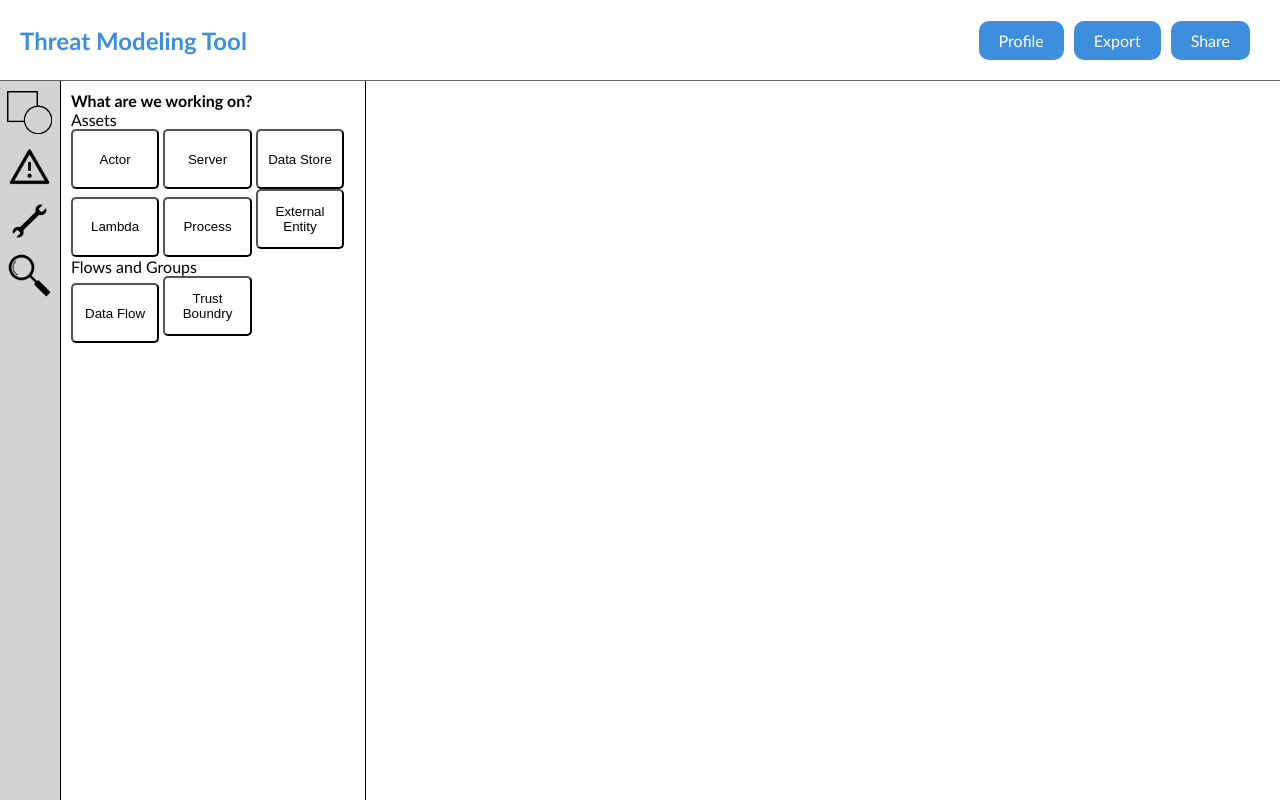
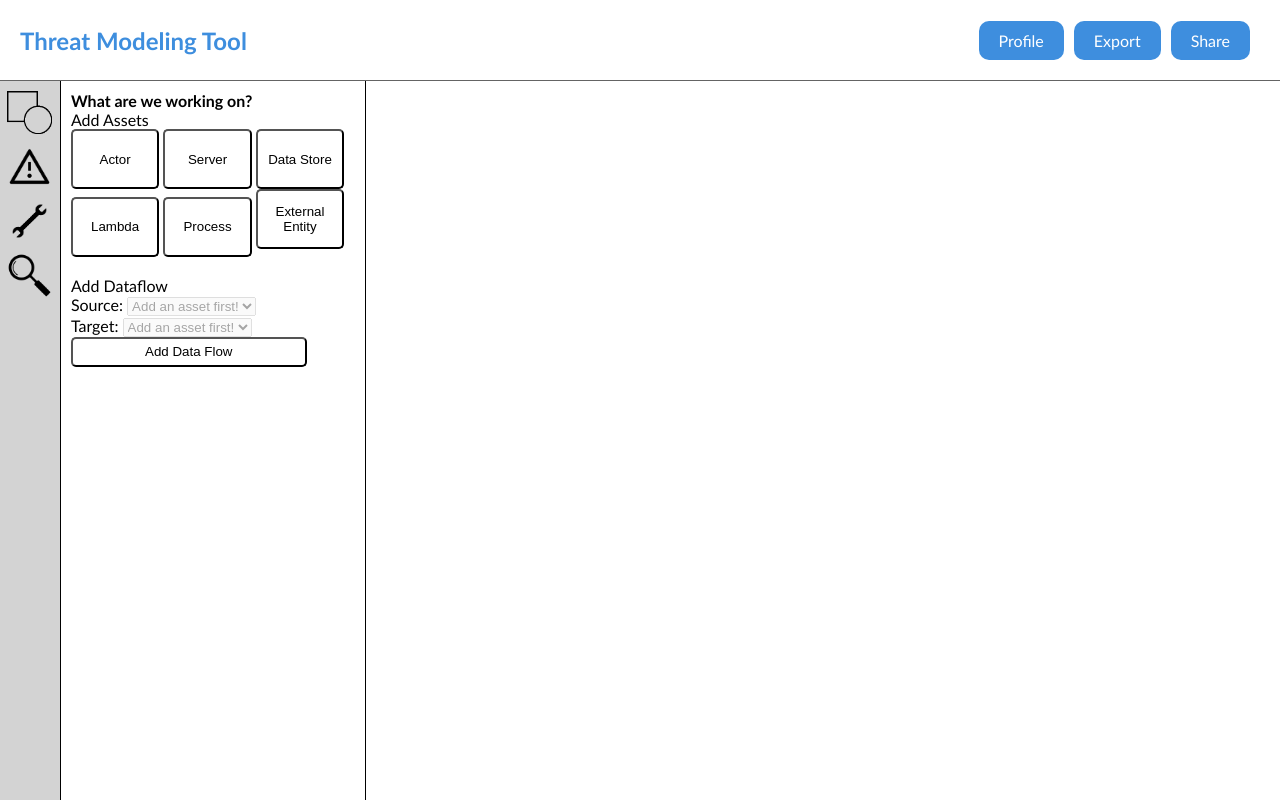
Before and after one commit to mrtoaf/nltm_tool-webapp, a Django app: page /pytm_web/asset_view/ in a window 1280 px wide. Run offline with Django 4.2, Linux system fonts and the light colour scheme.

Commit message:
LET THERE BE LINES
We have lines!! Between the assets!!

this took way too long to figure out

```diff
--- a/pytm_web/static/pytm_web.css
+++ b/pytm_web/static/pytm_web.css
@@ -135,8 +135,13 @@ h3 {
     width: 30%;
     background-color: white;
     border-radius: 5px;
-    /* padding: 10px; */
+}
 
+.dataflowButton {
+    height: 30px;
+    width: 80%;
+    background-color: white;
+    border-radius: 5px;
 }
 
 .asset {
--- a/pytm_web/templates/pytm_web/asset_viewer.html
+++ b/pytm_web/templates/pytm_web/asset_viewer.html
@@ -25,7 +25,7 @@
         <div id="assets" class="items">
             <b>What are we working on?</b>
             <br>
-            Assets
+            Add Assets
             <br>
             <button type="button" class="assetButton" onclick="addElement(this.innerHTML)">Actor</button>
             <button type="button" class="assetButton" onclick="addElement(this.innerHTML)">Server</button>
@@ -35,10 +35,24 @@
             <button type="button" class="assetButton" onclick="addElement(this.innerHTML)">Process</button>
             <button type="button" class="assetButton" onclick="addElement(this.innerHTML)">External Entity</button>
             <br>
-            Flows and Groups
             <br>
-            <button type="button" class="assetButton" onclick="addDataFlow(this.innerHTML)">Data Flow</button>
-            <button type="button" class="assetButton" onclick="addElement(this.innerHTML)">Trust Boundry</button>
+            Add Dataflow
+            <br>
+
+            <label for="source_dropdown">Source:</label>
+            <select name="source_dropdown" id="source_dropdown" disabled>
+                <option value="invalid">Add an asset first!</option>
+            </select>
+
+            <br>
+
+            <label for="target_dropdown">Target:</label>
+            <select name="target_dropdown" id="target_dropdown" disabled>
+                <option value="invalid">Add an asset first!</option>
+            </select>
+
+            <br>
+            <button type="button" class="dataflowButton" onclick="addDataFlow(this.innerHTML)">Add Data Flow</button>
         </div>
         <div id="threats" class="items" style="display: none;" >
             <b>What could go wrong?</b>
@@ -62,7 +76,6 @@
     // TODO probably don't do this
     var nodes = [];
     var links = [];
-    var arrows = [];
     var node_count = 0;
     var select_count = 0;
     var area;
@@ -90,6 +103,24 @@
         .attr("height", area.height)
 
         run_simulation();
+    }
+
+    function update_dropdowns() {
+        let select_source = document.getElementById('source_dropdown');
+        let select_target = document.getElementById('target_dropdown');
+        select_source.disabled = false;
+        select_target.disabled = false;
+
+        while (select_source.options.length > 0) {
+            select_source.remove(0);
+            select_target.remove(0);
+        }
+
+        const svg = d3.select(document.getElementById("dfd")).select("svg");
+        svg.selectAll('.asset_text').each(function (d, i) {
+            select_source.add(new Option(d3.select(this).text()));
+            select_target.add(new Option(d3.select(this).text()));
+        })
     }
 
     // Toggles between the four question sections (What are we working on?, etc.)
@@ -249,43 +280,10 @@
         .style("font-size", '16pt')
         .text(asset_text);
 
-        // We add a listener to the Asset so that it highlights on click
-        // Holding Shift allows multiple selections
-        // BUG: Datum is sometimes overwritten during force simulation,
-        // causing shift highlighting to fail?? (see line 322)
-        elem_group.datum({selected: 0})
-        elem_group.on('click', function (e) {
-            if (e.shiftKey) {
-                select_count++;
-                elem_group.datum({selected: select_count})
-                // console.log("elem_group.datum() = ")
-                // console.log(elem_group.datum())
-            } else {
-                select_count = 1
-                d3.selectAll('g').datum({selected: 0})
-                elem_group.datum({selected: select_count})
-                // console.log("elem_group.datum() = ")
-                // console.log(elem_group.datum())
-            }
-
-            svg.selectAll('g').each(function (d, i) {
-                // console.log(this)
-                // console.log("group " + i.toString() + " has datum = ")
-                // console.log(d)
-                if (d.selected > 0) {
-                    d3.select(this).selectAll('.asset').style('stroke', 'blue')
-                    d3.select(this).selectAll('.asset').style('stroke-width', 5)
-                } else {
-                    d3.select(this).selectAll('.asset').style('stroke', 'black')
-                    d3.select(this).selectAll('.asset').style('stroke-width', 1)
-                }
-
-            })
-        })
-
         node_count++;
 
         run_simulation();
+        update_dropdowns();
     }
 
     // Tells d3 to actually run the force simulation.
@@ -294,6 +292,7 @@
     // Called whenever an Asset is added or whenever the screen is resized.
     function run_simulation() {
         nodes = [];
+        links = [];
 
         // Builds a nodes list based on how many existing Assets there are
         for (let i = 0; i < node_count; i++) {
@@ -301,10 +300,42 @@
             let rand_y = Math.random()*area.height/2;
 
             nodes.push({
+                'id': i,
                 'x': area.width/4 + rand_x,
                 'y': area.height/4 + rand_y
             })
         }
+
+        // (Attempt to) build a links list, to link each of the nodes to each other
+        for (let i = 0; i < node_count; i++) {
+            for (let j = 0; j < node_count; j++) {
+                if (i != j) {
+                    links.push({
+                        'source': i,
+                        'target': j,
+                        'type': "Test -->",
+                        'distance': 30
+                    })
+                }
+            }
+        }
+
+        const svg = d3.select(document.getElementById("dfd")).select("svg");
+        const link = svg.selectAll(".links")
+        .data(links)
+        .enter()
+        .append("line")
+        .attr("class", "links")
+
+        var edgepaths = svg.selectAll(".edgepath")
+        .data(links)
+        .enter()
+        .append('path')
+        .attr('class', 'edgepath')
+        .attr('fill', 'black')
+        .attr('stroke', 'black')
+        .attr('id', function (d, i) {return 'edgepath' + i})
+        .style("pointer-events", "none");
 
         // Tells d3 how to handle forces
         d3.forceSimulation(nodes)
@@ -317,6 +348,19 @@
 
     // Tells elements how to move on each frame of the forceSimulation
     function ticked() {
+        const svg = d3.select(document.getElementById("dfd")).select("svg");
+        let link = svg.selectAll(".links")
+        let edgepaths = svg.selectAll(".edgepath")
+        // Pasted code from online
+        // Please work? :pray:
+        link.attr("x1", d => d.source.x)
+        .attr("y1", d => d.source.y)
+        .attr("x2", d => d.target.x)
+        .attr("y2", d => d.target.y);
+
+        // Even more pasted code from online
+        // Please work???? :pray:
+
         var u = d3.select('svg')
         .selectAll('g')
         .data(nodes); // NOTE: something weird about how this data() call might be
@@ -330,47 +374,29 @@
             ]+")"
         });
 
-        // An attempt to update lines that are added by the Data Flow button
-        // BUG: causes type error after other assts are added
-        // Seems very very broken
-        arrows.forEach(arrow => {
-            arrow
-            .append('path')
-            .attr('d', d3.line()([[arrow.source.x, arrow.source.y], [arrow.target.x, arrow.target.y]]))
-        });
+        edgepaths.attr('d', d => 'M ' + d.source.x + ' ' + d.source.y + ' L ' + d.target.x + ' ' + d.target.y);
     }
 
-    // Attempt at creating data flows between Assets
-    // Doesn't actually create dynamic arrows yet,
-    // just puts a static line on screen
-    // Very bugged!
+    // DEBUG
     function addDataFlow() {
-        let first_index = 0;
-        let second_index = 0;
+        let select_source = document.getElementById('source_dropdown');
+        let select_target = document.getElementById('target_dropdown');
+        let source = select_source.value;
+        let target = select_target.value;
 
-        const svg = d3.select(document.getElementById("dfd")).select("svg");
-        svg.selectAll('g').each(function (d, i) {
-            if (d.selected == 1) {
-                first_index = i;
-            } else if (d.selected == 2) {
-                second_index = i;
-            }
-        })
+        // TODO check with Ron -- should you be able to make a dataflow from something to itself??
+        if (source === target) {
+            alert("Cannot add a dataflow with identical source and target!");
+            return;
+        }
 
-        let link = {"source": first_index, "target": second_index};
-        links.push(link);
+        // let link = {
+        //     'source': ,
+        //     'target': ,
+        //     'type': "Test -->",
+        //     'distance': 30
+        // }
 
-        const arrow = svg
-        .append('path')
-        .attr('d', d3.line()([[100, 100], [200, 200]]))
-        .attr('stroke', 'black')
-        .attr('marker-end', 'url(#arrow)')
-        .attr('fill', 'none')
-        .datum(link);
-
-        arrows.push(arrow);
-
-        console.log(links);
-        console.log(arrows);
+        // links.append(link);
     }
 </script>
```
